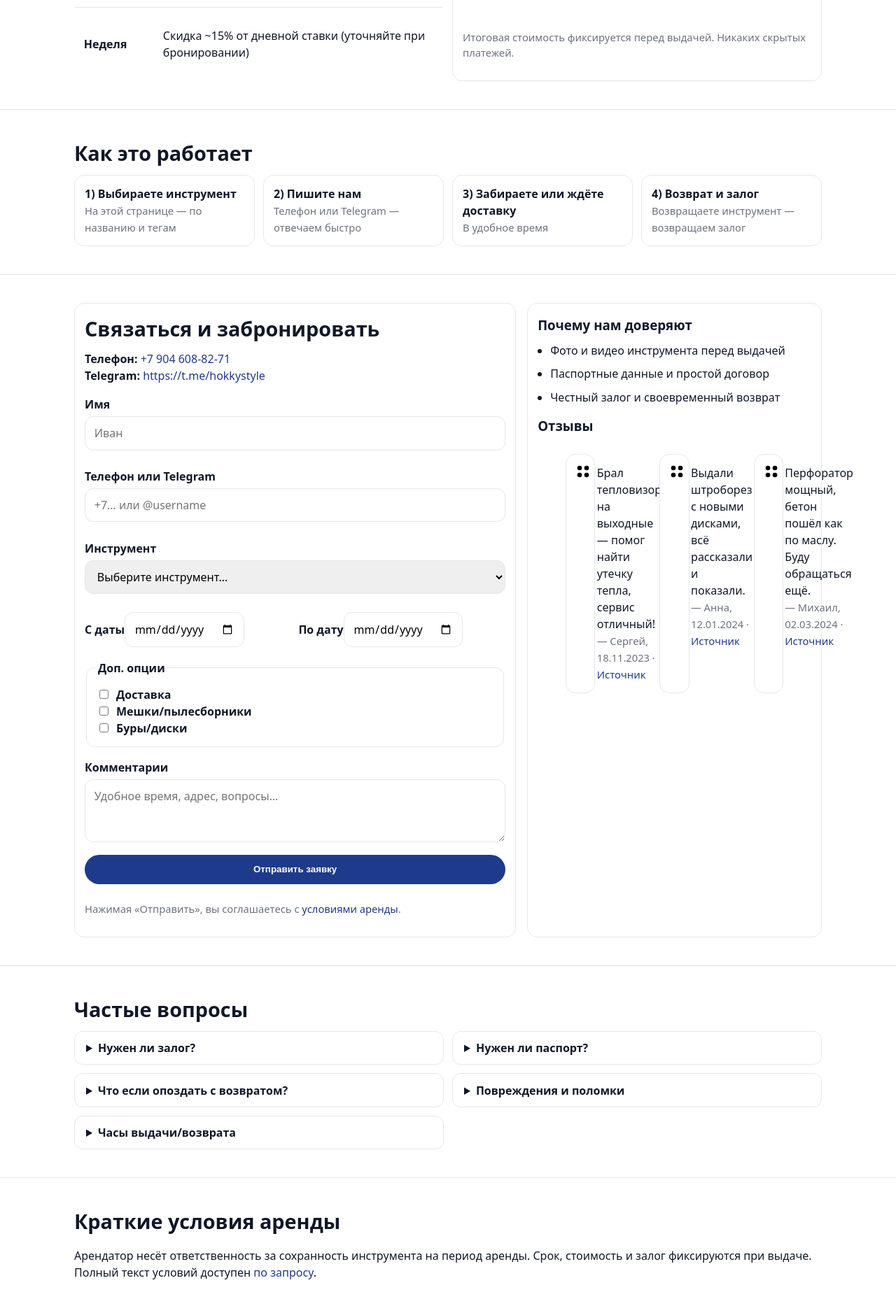
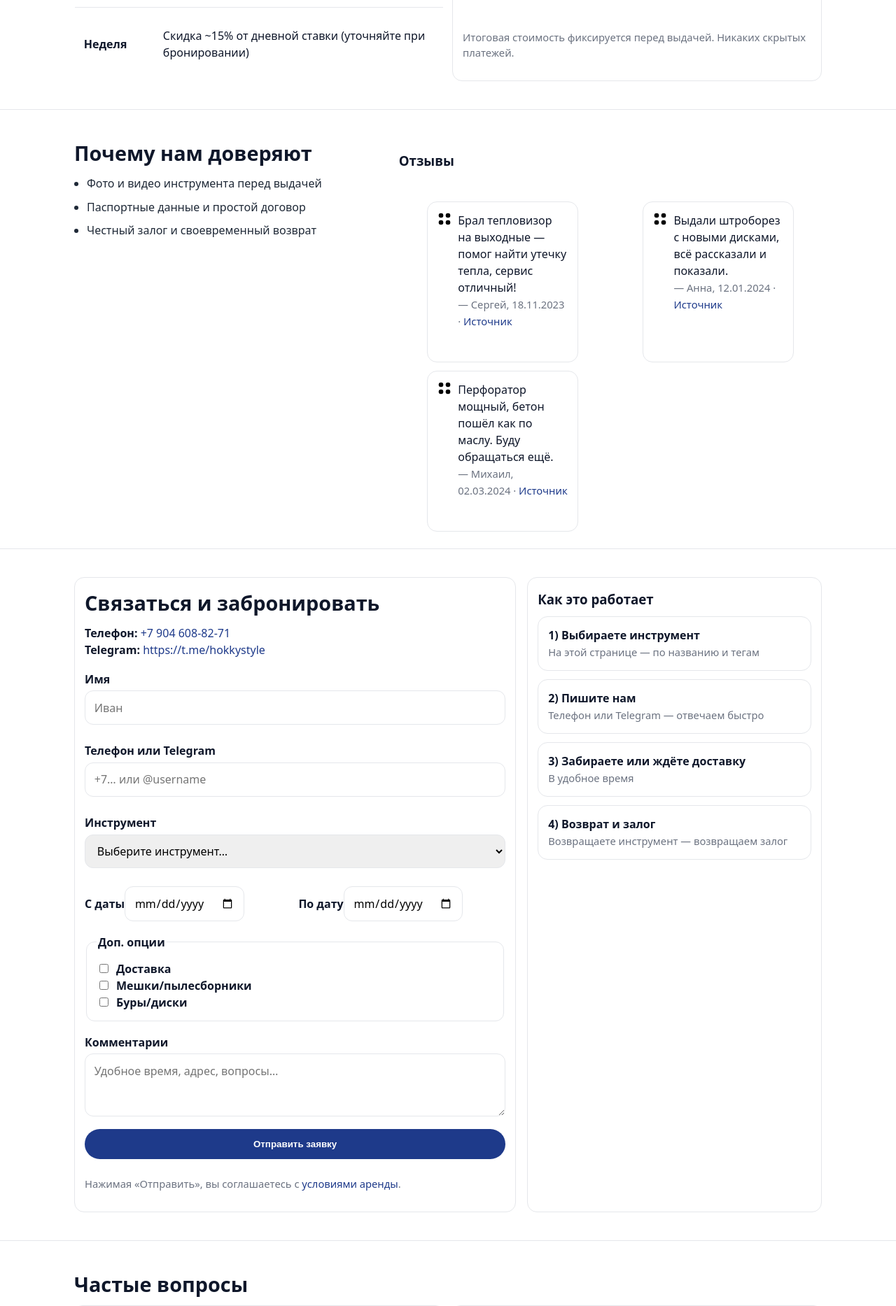
Before and after one commit to HokkyStyle/Buisness, a Flask app: page / in a window 1280 px wide. Shown: the part 2195-4062 px from the top of the page at 70% size. Run offline with Flask 3, Linux system fonts and the light colour scheme; grey boxes labelled with a size stand in for pictures from a placeholder-image service; some libraries are stand-ins or nearby versions.

Commit message:
Adjust trust layout and widen testimonials

```diff
--- a/templates/index.html
+++ b/templates/index.html
@@ -63,12 +63,17 @@
     .section{padding:40px 0;border-top:1px solid var(--line)}
     .section h2{font-size:1.8rem;margin:0 0 .6rem}
     .steps{display:grid;grid-template-columns:repeat(4,minmax(0,1fr));gap:12px}
+    .steps.steps--compact{grid-template-columns:1fr}
     .step{background:#fff;border:1px solid var(--line);padding:14px;border-radius:var(--radius)}
     .pricing{display:grid;grid-template-columns:repeat(2,minmax(0,1fr));gap:12px}
     table{width:100%;border-collapse:collapse;background:#fff;border:1px solid var(--line);border-radius:var(--radius);overflow:hidden}
     th,td{padding:.7rem .8rem;border-bottom:1px solid var(--line);text-align:left}
     tr:last-child td{border-bottom:none}
     .contact{display:grid;grid-template-columns:1.2fr .8fr;gap:16px}
+    .trust{display:grid;grid-template-columns:1fr 1.35fr;gap:16px;align-items:start}
+    .trust__reasons{display:flex;flex-direction:column;gap:.6rem}
+    .trust__reasons h2{margin:0}
+    .trust__reasons ul{margin:0;padding-left:18px;color:#1f2937}
     .box{border:1px solid var(--line);border-radius:var(--radius);padding:14px;background:#fff}
     .contact .box h3{margin:.2rem 0 .6rem}
     .field{display:flex;flex-direction:column;gap:.3rem;margin:.5rem 0}
@@ -79,14 +84,15 @@
     .flash--success{border:1px solid #86efac;background:#f0fdf4;color:#14532d}
     .flash--error{border:1px solid #fca5a5;background:#fee2e2;color:#991b1b}
     .stack{display:grid;gap:.6rem}
-    .testimonials{display:grid;grid-template-columns:repeat(3,minmax(0,1fr));gap:12px}
+    .testimonials{display:grid;grid-template-columns:repeat(2,minmax(0,1fr));gap:12px}
+    .testimonials .box{height:100%}
     .faq{display:grid;grid-template-columns:repeat(2,minmax(0,1fr));gap:12px}
     details{border:1px solid var(--line);border-radius:12px;padding:.7rem 1rem;background:#fff}
     summary{cursor:pointer;font-weight:700}
     .footer{padding:28px 0;border-top:1px solid var(--line);font-size:.95rem;color:#334155}
     .skip{position:absolute;left:-9999px;top:auto;width:1px;height:1px;overflow:hidden}
     .skip:focus{position:static;width:auto;height:auto;padding:.5rem;background:#fff;border:2px solid var(--primary);z-index:1000}
-    @media (max-width:900px){.steps{grid-template-columns:1fr 1fr}.pricing{grid-template-columns:1fr}.contact{grid-template-columns:1fr}.testimonials{grid-template-columns:1fr 1fr}.faq{grid-template-columns:1fr}}
+    @media (max-width:900px){.steps{grid-template-columns:1fr 1fr}.pricing{grid-template-columns:1fr}.contact{grid-template-columns:1fr}.trust{grid-template-columns:1fr}.testimonials{grid-template-columns:1fr 1fr}.faq{grid-template-columns:1fr}}
     @media (max-width:600px){.badges{grid-template-columns:1fr}.steps{grid-template-columns:1fr}.testimonials{grid-template-columns:1fr}}
   </style>
 </head>
@@ -211,14 +217,33 @@
       </div>
     </section>
 
-    <section id="how" class="section" aria-labelledby="how-title">
+    <section id="trust" class="section" aria-labelledby="trust-title">
       <div class="container">
-        <h2 id="how-title">Как это работает</h2>
-        <div class="steps">
-          <div class="step"><strong>1) Выбираете инструмент</strong><br><span class="meta">На этой странице — по названию и тегам</span></div>
-          <div class="step"><strong>2) Пишите нам</strong><br><span class="meta">Телефон или Telegram — отвечаем быстро</span></div>
-          <div class="step"><strong>3) Забираете или ждёте доставку</strong><br><span class="meta">В удобное время</span></div>
-          <div class="step"><strong>4) Возврат и залог</strong><br><span class="meta">Возвращаете инструмент — возвращаем залог</span></div>
+        <div class="trust">
+          <div class="trust__reasons">
+            <h2 id="trust-title">Почему нам доверяют</h2>
+            <ul class="stack">
+              <li>Фото и видео инструмента перед выдачей</li>
+              <li>Паспортные данные и простой договор</li>
+              <li>Честный залог и своевременный возврат</li>
+            </ul>
+          </div>
+          <div class="stack">
+            <h3>Отзывы</h3>
+            <div class="testimonials" aria-live="polite">
+              {% for review in reviews %}
+                <blockquote class="box" style="display:flex;gap:.6rem;align-items:flex-start">
+                  <span aria-hidden="true">{{ platform_icons.get(review.platform, '')|safe }}</span>
+                  <span>
+                    <span style="display:block">{{ review.text }}</span>
+                    <span class="meta">— {{ review.author or 'Пользователь' }}, {{ review.date or '' }} · <a href="{{ review.url }}" target="_blank" rel="noopener">Источник</a></span>
+                  </span>
+                </blockquote>
+              {% else %}
+                <p class="meta">Отзывы появятся совсем скоро.</p>
+              {% endfor %}
+            </div>
+          </div>
         </div>
       </div>
     </section>
@@ -266,28 +291,13 @@
             </form>
           </div>
         </div>
-        <aside class="box">
-          <h3>Почему нам доверяют</h3>
-          <ul class="stack" style="margin:0;padding-left:18px">
-            <li>Фото и видео инструмента перед выдачей</li>
-            <li>Паспортные данные и простой договор</li>
-            <li>Честный залог и своевременный возврат</li>
-          </ul>
-          <div class="section" style="padding-top:12px;border:0">
-            <h3>Отзывы</h3>
-            <div class="testimonials" aria-live="polite">
-              {% for review in reviews %}
-                <blockquote class="box" style="display:flex;gap:.6rem;align-items:flex-start">
-                  <span aria-hidden="true">{{ platform_icons.get(review.platform, '')|safe }}</span>
-                  <span>
-                    <span style="display:block">{{ review.text }}</span>
-                    <span class="meta">— {{ review.author or 'Пользователь' }}, {{ review.date or '' }} · <a href="{{ review.url }}" target="_blank" rel="noopener">Источник</a></span>
-                  </span>
-                </blockquote>
-              {% else %}
-                <p class="meta">Отзывы появятся совсем скоро.</p>
-              {% endfor %}
-            </div>
+        <aside class="box" id="how" aria-labelledby="how-title">
+          <h3 id="how-title">Как это работает</h3>
+          <div class="steps steps--compact">
+            <div class="step"><strong>1) Выбираете инструмент</strong><br><span class="meta">На этой странице — по названию и тегам</span></div>
+            <div class="step"><strong>2) Пишите нам</strong><br><span class="meta">Телефон или Telegram — отвечаем быстро</span></div>
+            <div class="step"><strong>3) Забираете или ждёте доставку</strong><br><span class="meta">В удобное время</span></div>
+            <div class="step"><strong>4) Возврат и залог</strong><br><span class="meta">Возвращаете инструмент — возвращаем залог</span></div>
           </div>
         </aside>
       </div>
```
